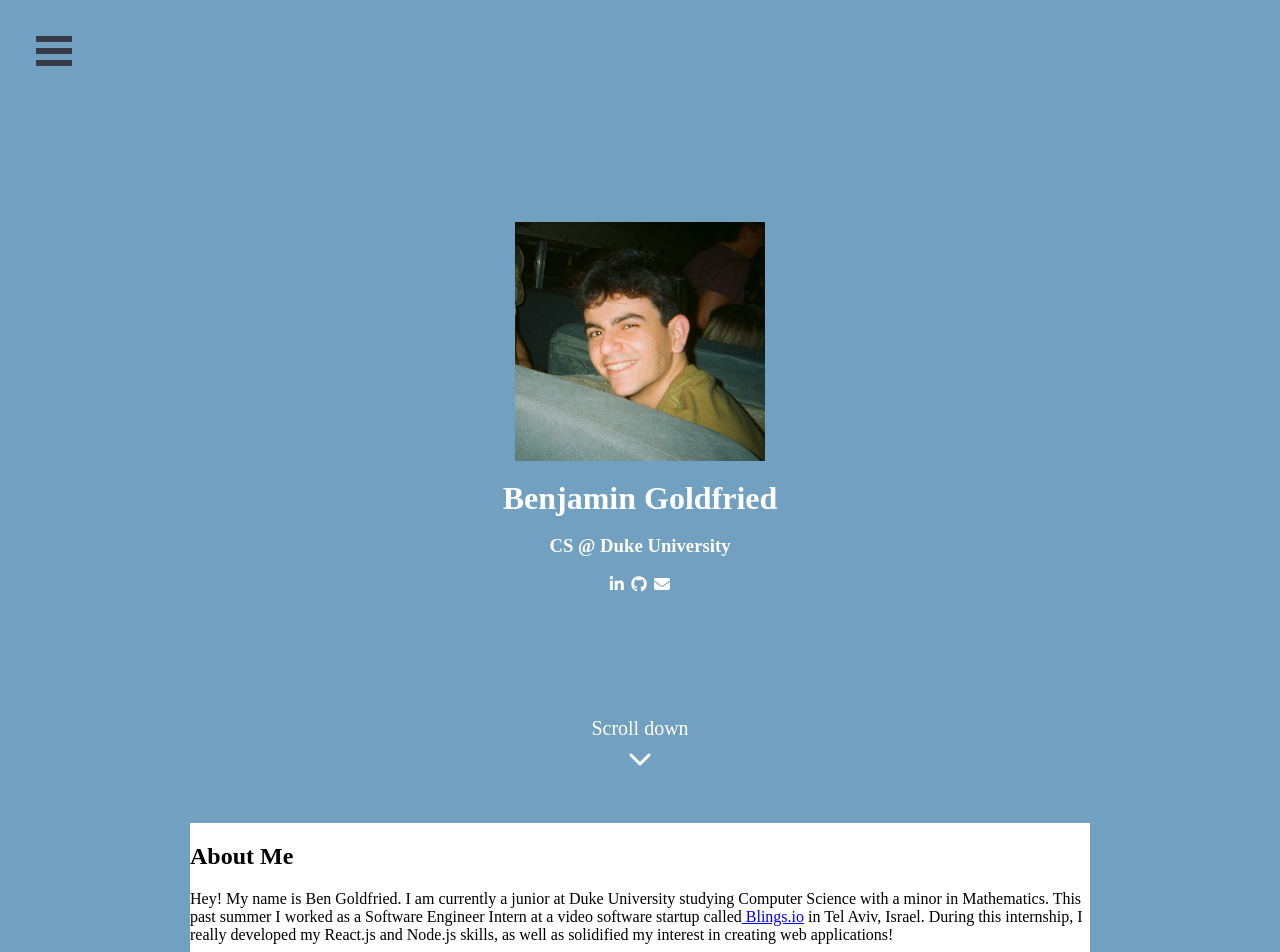
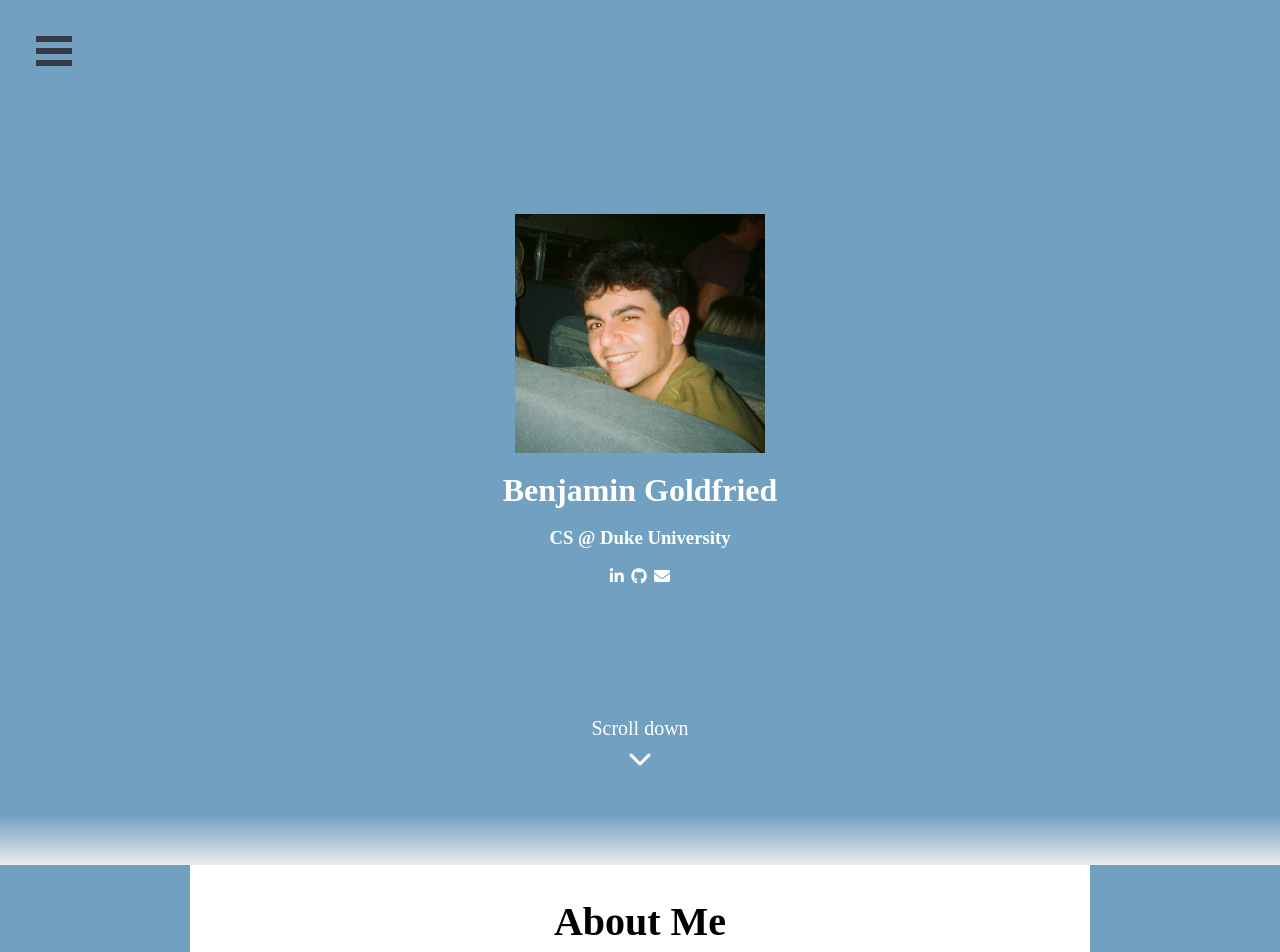
Before and after one commit to DukeBen/personal-website, a React (Create React App) app: page / in a window 1280 px wide. Shown: the top 952 px of the page. Built offline with nearby package versions, Linux system fonts and the light colour scheme.

Commit message:
Add color gradient btwn Home and About page

```diff
--- a/src/App.css
+++ b/src/App.css
@@ -1,16 +1,30 @@
 body{
     background-color: #72A0C1;
     height: 100%;
+    margin: 0px;
 }
 
 #outerContainer{
     width:100%;
+}
 
-
+h1{
+    display: flex;
+    justify-content: center;
+    align-items: center;
+    font-size: 2.5em;
 }
 section{
-    width: 100%;
+    width: 100vw;
     display: flex;
     justify-content: center;
     margin-bottom: 15px;
 }
+.gradient{
+    background: linear-gradient( #72A0C1, #ECECEC);
+    background-attachment: fixed;
+    height: 50px;
+    width: 100vw;
+    background-size: 100% 100%;  /* Full width and height */
+
+}
--- a/src/App.jsx
+++ b/src/App.jsx
@@ -19,6 +19,7 @@ function App() {
           <section id = 'home'>
             <Home />
           </section>
+          <div className="gradient"></div>
           <section id = 'about'>
             <About />
           </section>
```
